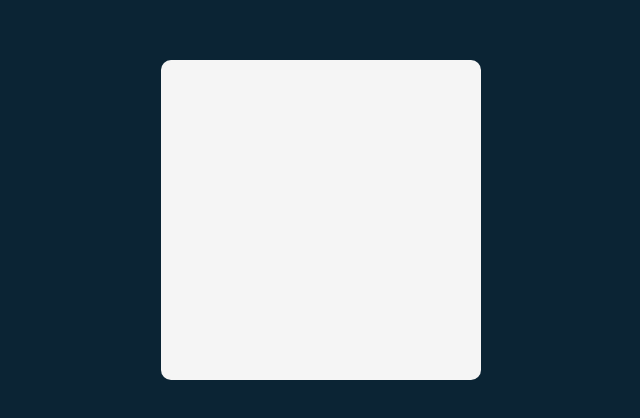
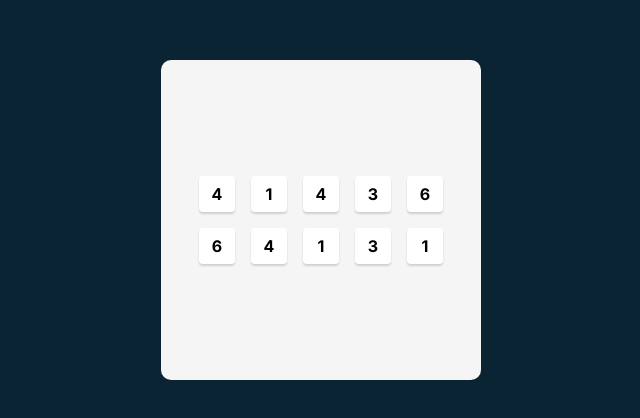
Before and after one commit to Muno7/tenzies, a React (Vite) app: page / in a window 1280 px wide. Shown: the part 180-598 px from the top of the page, without its empty margins (319-959 px from the left). Built offline with nearby package versions, Linux system fonts and the light colour scheme.

Commit message:
Created the die component and made 10 of them randomly generated on refresh

```diff
--- /dev/null
+++ b/src/components/Die.jsx
@@ -0,0 +1,7 @@
+export default function Die(props) {
+  return(
+    <button className="die">
+      {props.num}
+    </button>
+  )
+}
--- a/src/components/Main.jsx
+++ b/src/components/Main.jsx
@@ -1,5 +1,26 @@
+import Die from './Die'
+import {useState} from 'react'
+
 export default function Main() {
+  const [dice, setDice] = useState(generateAllNewDice())
+
+  function generateAllNewDice() {
+    const newDice = []
+
+    for (let i = 0; i < 10; i++) {
+      const randomNum = Math.ceil(Math.random() * 6)
+      newDice.push(randomNum)
+    }
+    return newDice
+  }
+
+  const diceElements = dice.map(num => <Die num={num}/>)
+
   return(
-    <main></main>
+    <main>
+      <div className='dice-container'>
+        {diceElements}
+      </div>
+    </main>
   )
 }
--- a/src/index.css
+++ b/src/index.css
@@ -3,6 +3,7 @@ box-sizing: border-box;
 }
 
 body {
+  font-family: Inter, sans-serif;
   margin: 0;
   display: flex;
   justify-content: center;
@@ -17,4 +18,30 @@ main {
   height: 320px;
   background-color: rgba(245, 245, 245, 1);
   border-radius: 10px;
+  display: flex;
+  justify-content: center;
+  align-items: center;
 }
+
+.dice-container {
+  display: grid;
+  grid-template-columns: repeat(5, 1fr);
+  grid-template-rows: repeat(2, 1fr);
+  gap: 1rem;
+}
+
+.die {
+  font-family: Inter, sans-serif;
+  width: 36px;
+  height: 36px;
+  border-radius: 4px;
+  font-size: 1rem;
+  background-color: white;
+  box-shadow: 0px 2px 2px 0px rgba(0, 0, 0, 0.15);
+  display: flex;
+  justify-content: center;
+  align-items: center;
+  font-weight: bold;
+  border: none;
+  cursor: pointer;
+}
```
